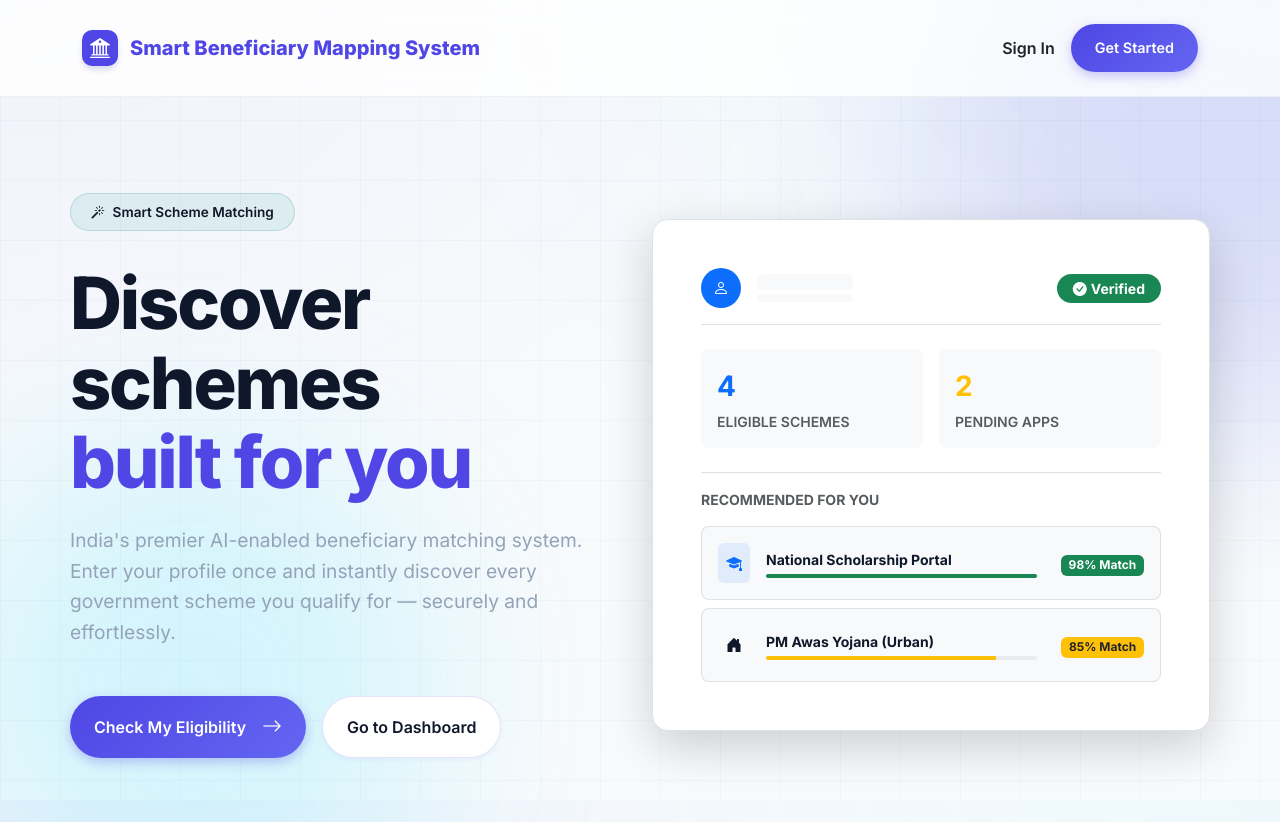
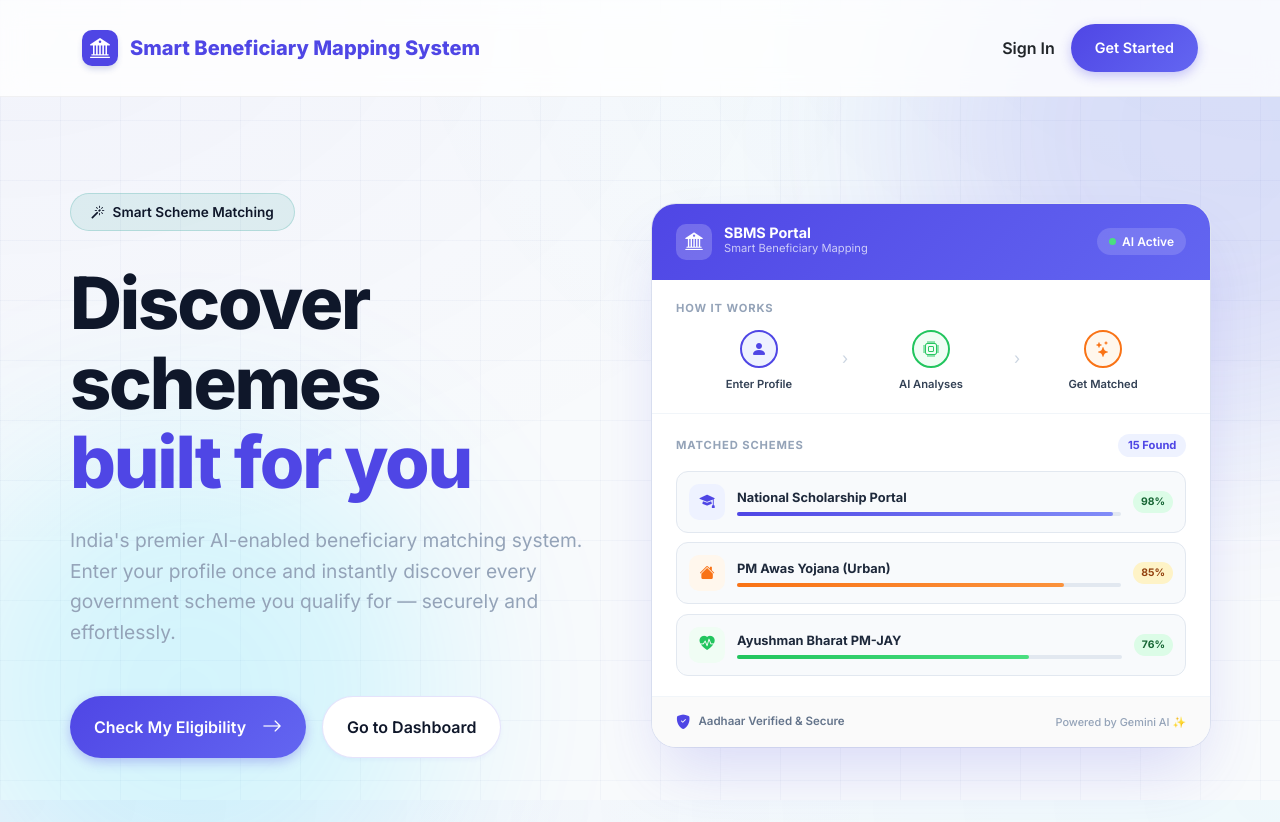
Before and after one commit to vip-sk07/Smart-Beneficiary-Mapping-System, a Django app: page / in a window 1280 px wide. Run offline with Django 5.2, Linux system fonts and the light colour scheme; data that the repository does not hold is empty; parts of the project's set-up code (start-up, migrations or seed data) failed here and were passed over.

Commit message:
UI: Replace home page hero card with premium multi-section app mockup  3-step flow, 3 scheme cards with match bars, AI badge

```diff
--- a/templates/home.html
+++ b/templates/home.html
@@ -220,68 +220,114 @@
 
             <div class="col-lg-6 mt-5 mt-lg-0">
                 <div class="hero-image-wrapper">
-                    <!-- Stylized App Representation -->
-                    <div class="bg-white rounded-4 p-4 p-xl-5 shadow-lg border">
-                        <div class="d-flex align-items-center justify-content-between mb-4 pb-3 border-bottom">
-                            <div class="d-flex align-items-center gap-3">
-                                <div class="bg-primary rounded-circle text-white d-flex align-items-center justify-content-center" style="width: 40px; height: 40px;"><i class="bi bi-person"></i></div>
+                    <!-- Premium UI Mockup -->
+                    <div style="background:white; border-radius:24px; box-shadow:0 32px 64px -12px rgba(79,70,229,0.18), 0 0 0 1px #e2e8f0; overflow:hidden;">
+
+                        <!-- App Header Bar -->
+                        <div style="background:linear-gradient(135deg,#4F46E5 0%,#6366F1 100%); padding:1.25rem 1.5rem; display:flex; align-items:center; justify-content:space-between;">
+                            <div style="display:flex; align-items:center; gap:0.75rem;">
+                                <div style="width:36px;height:36px;border-radius:10px;background:rgba(255,255,255,0.2);display:flex;align-items:center;justify-content:center;">
+                                    <i class="bi bi-bank2" style="color:white;font-size:1.1rem;"></i>
+                                </div>
                                 <div>
-                                    <div class="fw-bold bg-light rounded px-5 py-2 mb-1"></div>
-                                    <div class="bg-light rounded px-4 py-1"></div>
+                                    <div style="color:white;font-weight:700;font-size:0.9rem;line-height:1;">SBMS Portal</div>
+                                    <div style="color:rgba(255,255,255,0.7);font-size:0.7rem;">Smart Beneficiary Mapping</div>
                                 </div>
                             </div>
-                            <div class="bg-success text-white px-3 py-1 rounded-pill small fw-bold d-flex align-items-center gap-1">
-                                <i class="bi bi-check-circle-fill"></i> Verified
+                            <div style="background:rgba(255,255,255,0.15);border-radius:20px;padding:0.3rem 0.75rem;display:flex;align-items:center;gap:0.4rem;">
+                                <span style="width:7px;height:7px;border-radius:50%;background:#4ade80;display:inline-block;animation:pulse-dot 1.5s infinite;"></span>
+                                <span style="color:white;font-size:0.75rem;font-weight:600;">AI Active</span>
                             </div>
                         </div>
 
-                        <div class="row g-3">
-                            <div class="col-6">
-                                <div class="bg-light rounded-3 p-3 h-100 d-flex flex-column justify-content-center">
-                                    <div class="fs-3 fw-bold text-primary mb-1">4</div>
-                                    <div class="small fw-semibold text-muted text-uppercase">Eligible Schemes</div>
+                        <!-- How it works steps -->
+                        <div style="padding:1.25rem 1.5rem; border-bottom:1px solid #f1f5f9;">
+                            <div style="font-size:0.7rem;font-weight:700;color:#94a3b8;text-transform:uppercase;letter-spacing:0.08em;margin-bottom:0.85rem;">How It Works</div>
+                            <div style="display:flex; gap:0; align-items:flex-start;">
+                                <!-- Step 1 -->
+                                <div style="flex:1;text-align:center;">
+                                    <div style="width:38px;height:38px;border-radius:50%;background:#EEF2FF;border:2px solid #4F46E5;display:flex;align-items:center;justify-content:center;margin:0 auto 0.5rem;">
+                                        <i class="bi bi-person-fill" style="color:#4F46E5;font-size:1rem;"></i>
+                                    </div>
+                                    <div style="font-size:0.7rem;font-weight:600;color:#334155;">Enter Profile</div>
                                 </div>
-                            </div>
-                            <div class="col-6">
-                                <div class="bg-light rounded-3 p-3 h-100 d-flex flex-column justify-content-center">
-                                    <div class="fs-3 fw-bold text-warning mb-1">2</div>
-                                    <div class="small fw-semibold text-muted text-uppercase">Pending Apps</div>
+                                <!-- arrow -->
+                                <div style="flex:0;padding-top:1rem;color:#CBD5E1;font-size:1rem;">›</div>
+                                <!-- Step 2 -->
+                                <div style="flex:1;text-align:center;">
+                                    <div style="width:38px;height:38px;border-radius:50%;background:#F0FDF4;border:2px solid #22c55e;display:flex;align-items:center;justify-content:center;margin:0 auto 0.5rem;">
+                                        <i class="bi bi-cpu" style="color:#22c55e;font-size:1rem;"></i>
+                                    </div>
+                                    <div style="font-size:0.7rem;font-weight:600;color:#334155;">AI Analyses</div>
+                                </div>
+                                <!-- arrow -->
+                                <div style="flex:0;padding-top:1rem;color:#CBD5E1;font-size:1rem;">›</div>
+                                <!-- Step 3 -->
+                                <div style="flex:1;text-align:center;">
+                                    <div style="width:38px;height:38px;border-radius:50%;background:#FFF7ED;border:2px solid #f97316;display:flex;align-items:center;justify-content:center;margin:0 auto 0.5rem;">
+                                        <i class="bi bi-stars" style="color:#f97316;font-size:1rem;"></i>
+                                    </div>
+                                    <div style="font-size:0.7rem;font-weight:600;color:#334155;">Get Matched</div>
                                 </div>
                             </div>
                         </div>
 
-                        <div class="mt-4 pt-3 border-top">
-                            <div class="d-flex align-items-center justify-content-between mb-3">
-                                <div class="fw-bold small text-uppercase text-muted">Recommended For You</div>
+                        <!-- Matched Schemes -->
+                        <div style="padding:1.25rem 1.5rem;">
+                            <div style="display:flex;align-items:center;justify-content:space-between;margin-bottom:0.85rem;">
+                                <div style="font-size:0.7rem;font-weight:700;color:#94a3b8;text-transform:uppercase;letter-spacing:0.08em;">Matched Schemes</div>
+                                <div style="background:#EEF2FF;color:#4F46E5;font-size:0.7rem;font-weight:700;padding:0.2rem 0.6rem;border-radius:20px;">15 Found</div>
                             </div>
-                            <div class="d-flex align-items-center gap-3 p-3 bg-light rounded-3 mb-2 border border-black border-opacity-10">
-                                <div class="bg-primary bg-opacity-10 text-primary rounded p-2"><i class="bi bi-mortarboard-fill"></i></div>
-                                <div class="flex-grow-1">
-                                    <div class="fw-bold small mb-1">National Scholarship Portal</div>
-                                    <div class="progress" style="height: 4px;">
-                                      <div class="progress-bar bg-success" role="progressbar" style="width: 100%;"></div>
-                                    </div>
+
+                            <!-- Scheme Card 1 -->
+                            <div style="display:flex;align-items:center;gap:0.75rem;padding:0.75rem;background:#f8fafc;border-radius:12px;margin-bottom:0.6rem;border:1px solid #e2e8f0;">
+                                <div style="width:36px;height:36px;border-radius:10px;background:#EEF2FF;display:flex;align-items:center;justify-content:center;flex-shrink:0;">
+                                    <i class="bi bi-mortarboard-fill" style="color:#4F46E5;font-size:0.95rem;"></i>
                                 </div>
-                                <div class="ms-2">
-                                    <span class="badge bg-success">98% Match</span>
+                                <div style="flex:1;min-width:0;">
+                                    <div style="font-size:0.8rem;font-weight:700;color:#1e293b;white-space:nowrap;overflow:hidden;text-overflow:ellipsis;">National Scholarship Portal</div>
+                                    <div style="height:4px;background:#e2e8f0;border-radius:4px;margin-top:5px;"><div style="width:98%;height:100%;background:linear-gradient(90deg,#4F46E5,#818CF8);border-radius:4px;"></div></div>
                                 </div>
+                                <span style="background:#dcfce7;color:#166534;font-size:0.65rem;font-weight:700;padding:0.2rem 0.5rem;border-radius:20px;flex-shrink:0;">98%</span>
                             </div>
-                            <div class="d-flex align-items-center gap-3 p-3 bg-light rounded-3 border border-black border-opacity-10">
-                                <div class="bg-accent bg-opacity-10 text-accent rounded p-2"><i class="bi bi-house-door-fill"></i></div>
-                                <div class="flex-grow-1">
-                                    <div class="fw-bold small mb-1">PM Awas Yojana (Urban)</div>
-                                    <div class="progress" style="height: 4px;">
-                                      <div class="progress-bar bg-warning" role="progressbar" style="width: 85%;"></div>
-                                    </div>
+
+                            <!-- Scheme Card 2 -->
+                            <div style="display:flex;align-items:center;gap:0.75rem;padding:0.75rem;background:#f8fafc;border-radius:12px;margin-bottom:0.6rem;border:1px solid #e2e8f0;">
+                                <div style="width:36px;height:36px;border-radius:10px;background:#FFF7ED;display:flex;align-items:center;justify-content:center;flex-shrink:0;">
+                                    <i class="bi bi-house-fill" style="color:#f97316;font-size:0.95rem;"></i>
                                 </div>
-                                <div class="ms-2">
-                                    <span class="badge bg-warning text-dark">85% Match</span>
+                                <div style="flex:1;min-width:0;">
+                                    <div style="font-size:0.8rem;font-weight:700;color:#1e293b;white-space:nowrap;overflow:hidden;text-overflow:ellipsis;">PM Awas Yojana (Urban)</div>
+                                    <div style="height:4px;background:#e2e8f0;border-radius:4px;margin-top:5px;"><div style="width:85%;height:100%;background:linear-gradient(90deg,#f97316,#fb923c);border-radius:4px;"></div></div>
                                 </div>
+                                <span style="background:#fef3c7;color:#92400e;font-size:0.65rem;font-weight:700;padding:0.2rem 0.5rem;border-radius:20px;flex-shrink:0;">85%</span>
                             </div>
+
+                            <!-- Scheme Card 3 -->
+                            <div style="display:flex;align-items:center;gap:0.75rem;padding:0.75rem;background:#f8fafc;border-radius:12px;border:1px solid #e2e8f0;">
+                                <div style="width:36px;height:36px;border-radius:10px;background:#F0FDF4;display:flex;align-items:center;justify-content:center;flex-shrink:0;">
+                                    <i class="bi bi-heart-pulse-fill" style="color:#22c55e;font-size:0.95rem;"></i>
+                                </div>
+                                <div style="flex:1;min-width:0;">
+                                    <div style="font-size:0.8rem;font-weight:700;color:#1e293b;white-space:nowrap;overflow:hidden;text-overflow:ellipsis;">Ayushman Bharat PM-JAY</div>
+                                    <div style="height:4px;background:#e2e8f0;border-radius:4px;margin-top:5px;"><div style="width:76%;height:100%;background:linear-gradient(90deg,#22c55e,#4ade80);border-radius:4px;"></div></div>
+                                </div>
+                                <span style="background:#dcfce7;color:#166534;font-size:0.65rem;font-weight:700;padding:0.2rem 0.5rem;border-radius:20px;flex-shrink:0;">76%</span>
+                            </div>
+                        </div>
+
+                        <!-- Footer Bar -->
+                        <div style="padding:0.9rem 1.5rem;border-top:1px solid #f1f5f9;background:#fafafa;display:flex;align-items:center;justify-content:space-between;">
+                            <div style="display:flex;align-items:center;gap:0.5rem;">
+                                <i class="bi bi-shield-fill-check" style="color:#4F46E5;font-size:0.9rem;"></i>
+                                <span style="font-size:0.72rem;font-weight:600;color:#64748b;">Aadhaar Verified &amp; Secure</span>
+                            </div>
+                            <div style="font-size:0.68rem;color:#94a3b8;font-weight:500;">Powered by Gemini AI ✨</div>
                         </div>
                     </div>
                 </div>
             </div>
+
         </div>
     </section>
 
```
